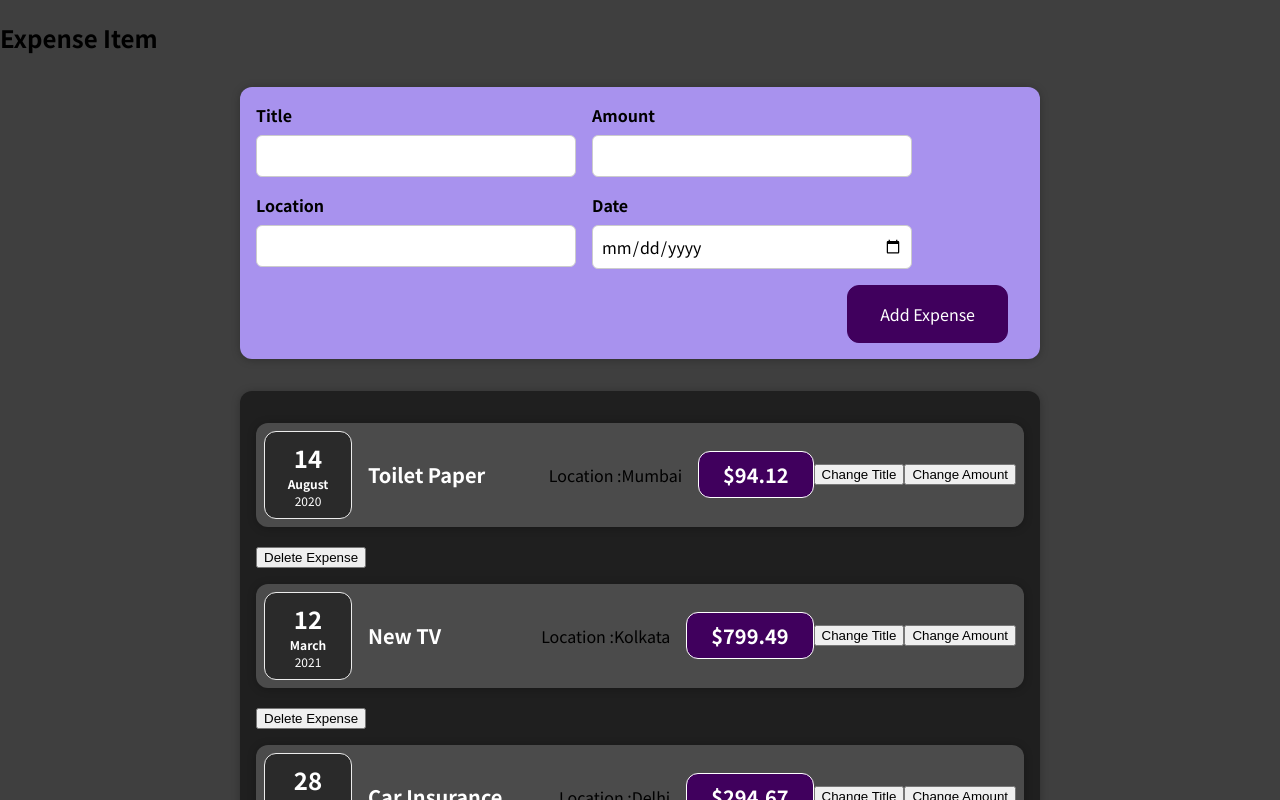
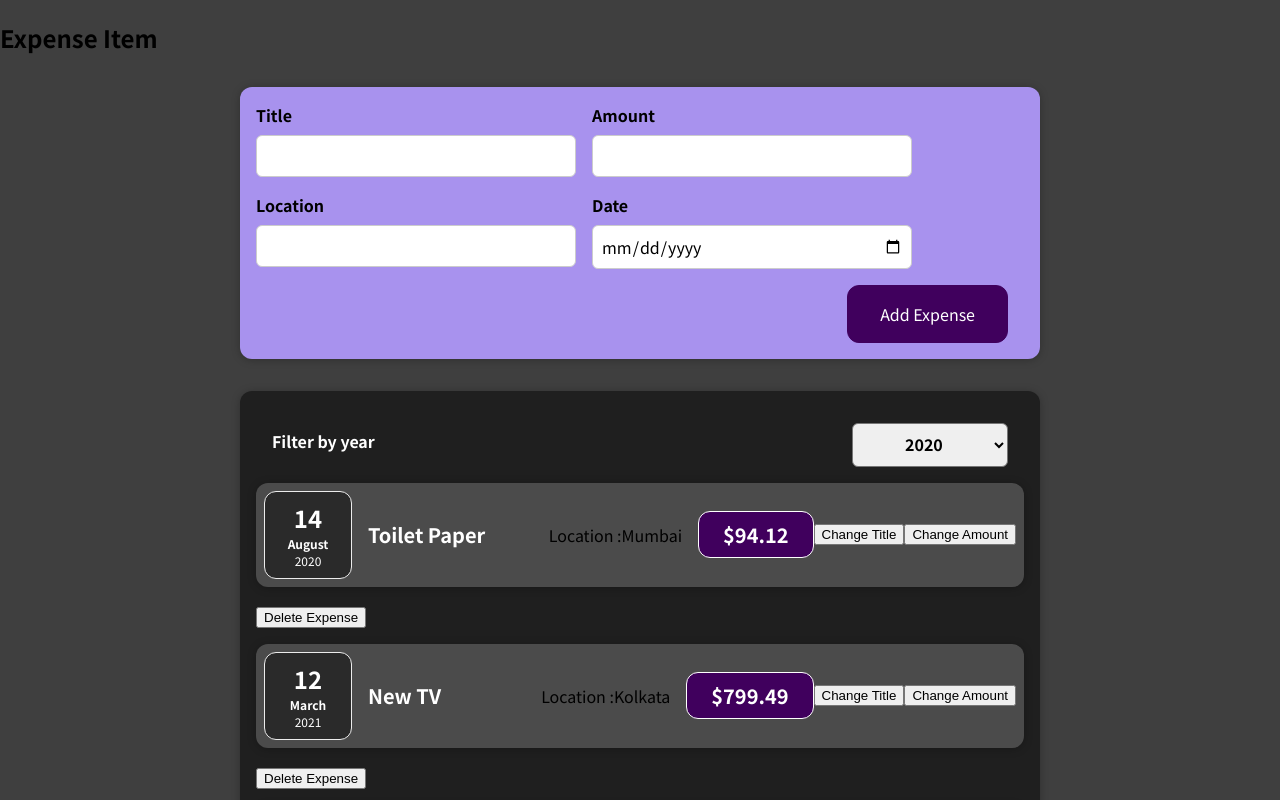
Before and after one commit to mithun-sp/expense-tracker, a React (Create React App) app: page / in a window 1280 px wide. Shown: the top 800 px of the page. Built offline with nearby package versions, Linux system fonts and the light colour scheme.

Commit message:
Adding ExpensesFilter

```diff
--- a/src/components/Expenses/Expenses.js
+++ b/src/components/Expenses/Expenses.js
@@ -3,13 +3,21 @@ import React, { useEffect, useState } from "react";
 import ExpenseItem from "./ExpenseItem";
 import Card from "../UI/Card";
 import "./Expenses.css";
+import ExpensesFilter from "./ExpensesFilter";
 
 const Expenses = (props) => {
-  const [data, setData] = useState(props.items);
+  const [data, setData] = useState([]);
 
   useEffect(() => {
     setData(props.items)
   },[props.items])
+
+  const [filteredYear, setFilteredYear] = useState('2020');
+
+  const filterChangeHandler = selectedYear => {
+    setFilteredYear(selectedYear);
+  };
+
 
   const deleteExpense = (index) => {
     let newData = data.filter((el) => {
@@ -20,6 +28,7 @@ const Expenses = (props) => {
 
   return (
     <Card className="expenses">
+       <ExpensesFilter selected={filteredYear} onChangeFilter={filterChangeHandler} />
       {data.map((item) => {
         return (
           <div key={item.id}>
--- /dev/null
+++ b/src/components/Expenses/ExpensesFilter.css
@@ -0,0 +1,24 @@
+.expenses-filter {
+    color: white;
+    padding: 0 1rem;
+  }
+
+  .expenses-filter__control {
+    display: flex;
+    width: 100%;
+    align-items: center;
+    justify-content: space-between;
+    margin: 1rem 0;
+  }
+
+  .expenses-filter label {
+    font-weight: bold;
+    margin-bottom: 0.5rem;
+  }
+
+  .expenses-filter select {
+    font: inherit;
+    padding: 0.5rem 3rem;
+    font-weight: bold;
+    border-radius: 6px;
+  }
--- /dev/null
+++ b/src/components/Expenses/ExpensesFilter.js
@@ -0,0 +1,25 @@
+import React from 'react';
+
+import "./ExpensesFilter.css"
+
+const ExpensesFilter = (props) => {
+  const dropdownChangeHandler = (event) => {
+    props.onChangeFilter(event.target.value);
+  };
+
+  return (
+    <div className='expenses-filter'>
+      <div className='expenses-filter__control'>
+        <label>Filter by year</label>
+        <select value={props.selected} onChange={dropdownChangeHandler}>
+          <option value='2022'>2022</option>
+          <option value='2021'>2021</option>
+          <option value='2020'>2020</option>
+          <option value='2019'>2019</option>
+        </select>
+      </div>
+    </div>
+  );
+};
+
+export default ExpensesFilter;
```
